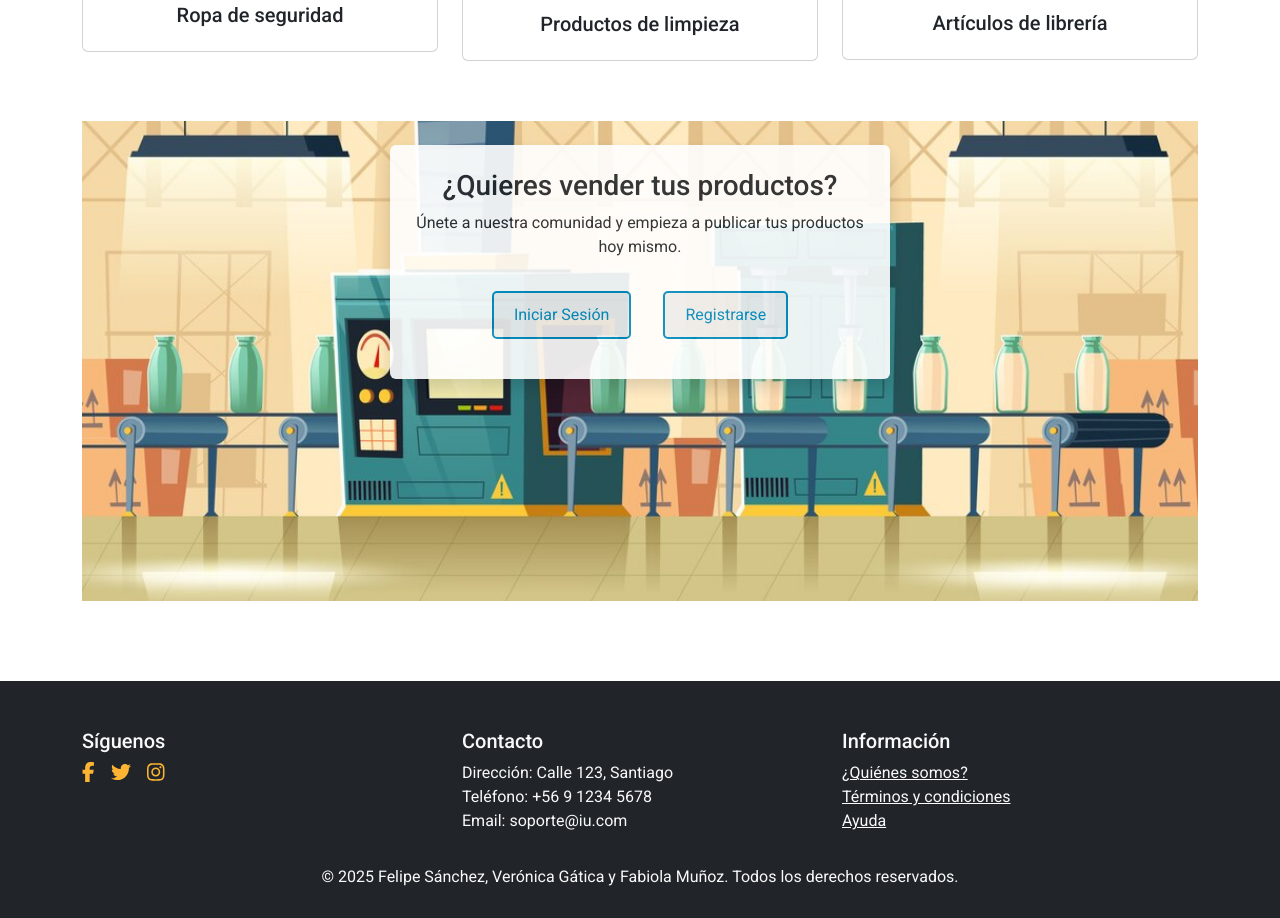
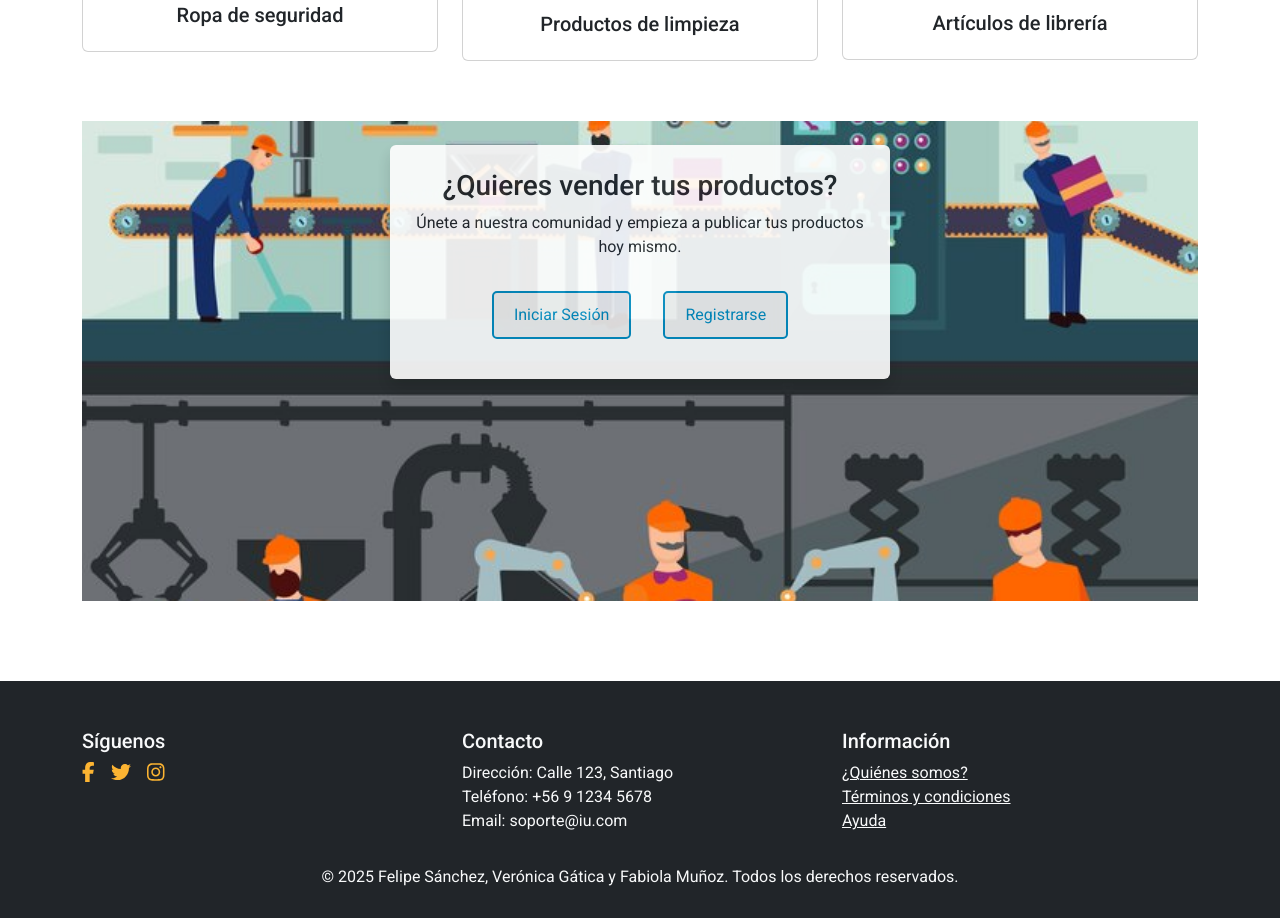
Before and after one commit to Examen-Final-G71/hito2_frontend, a React (Vite) app: page / in a window 1280 px wide. Shown: the part 920-1838 px from the top of the page. Built offline with nearby package versions, Linux system fonts and the light colour scheme; no server answers; some icons are missing.

Commit message:
Update Home.jsx

```diff
--- a/src/pages/Home.jsx
+++ b/src/pages/Home.jsx
@@ -88,7 +88,7 @@ const Home = () => {
             <div
               className="position-relative d-flex align-items-start justify-content-center"
               style={{
-                backgroundImage: `url(${Comunidad1})`,
+                backgroundImage: `url(${Comunidad2})`,
                 backgroundSize: "cover",
                 backgroundPosition: "center",
                 minHeight: "60vh",
```
